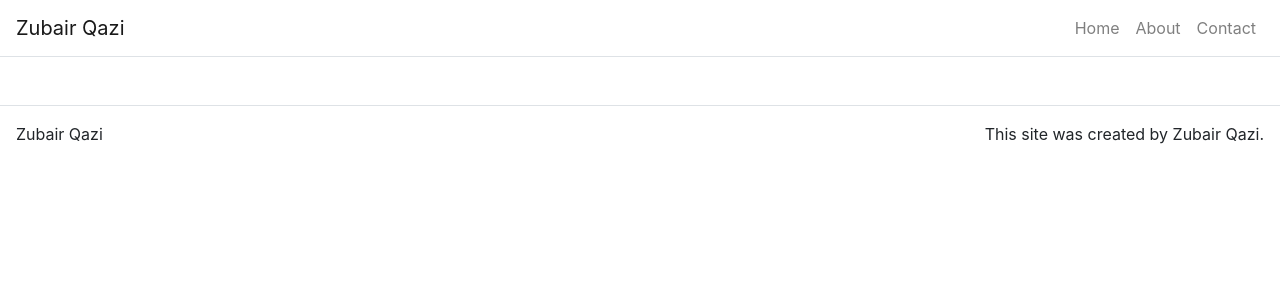
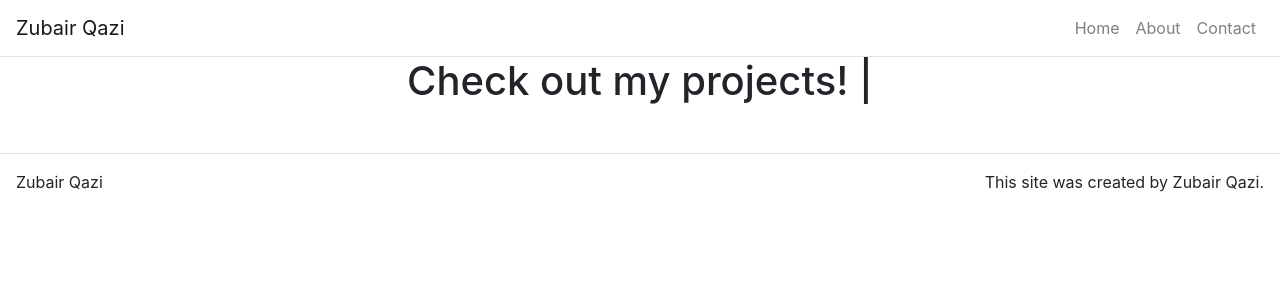
Before and after one commit to ZubairQazi/ZubairQazi.github.io, a React (Create React App) app: page / in a window 1280 px wide. Shown: the top 300 px of the page. Built offline with nearby package versions, Linux system fonts and the light colour scheme.

Commit message:
Add Home, About, Contact pages

```diff
--- a/src/App.js
+++ b/src/App.js
@@ -1,7 +1,7 @@
 import React from 'react';
 import './App.css';
 
-import HeaderNav from './components/HeaderNav';
+import Header from './components/Header';
 import Footer from './components/Footer';
 
 class App extends React.Component {
@@ -9,7 +9,7 @@ class App extends React.Component {
   render() {
     return (
       <div className='App'>
-        <HeaderNav/>
+        <Header/>
         <Footer/>
       </div>
     );
--- /dev/null
+++ b/src/components/About.js
@@ -0,0 +1,14 @@
+import React from 'react';
+
+class About extends React.Component {
+
+  render() {
+    return (
+      <h1>
+        About Me
+      </h1>
+    );
+  }
+}
+
+export default About;
--- /dev/null
+++ b/src/components/Contact.js
@@ -0,0 +1,14 @@
+import React from 'react';
+
+class Contact extends React.Component {
+
+  render() {
+    return (
+      <h1>
+        Contact Me
+      </h1>
+    );
+  }
+}
+
+export default Contact;
--- a/src/components/HeaderNav.js
+++ b/src/components/Header.js
@@ -1,10 +1,14 @@
 import React from 'react';
-import {BrowserRouter as Router, /*Route,*/ Link } from 'react-router-dom';
+import {BrowserRouter as Router, Route, Link } from 'react-router-dom';
 import Container from 'react-bootstrap/Container';
 import Navbar from 'react-bootstrap/Navbar';
 import Nav from 'react-bootstrap/Nav';
 
-class HeaderNav extends React.Component {
+import Home from './Home';
+import About from './About';
+import Contact from './Contact';
+
+class Header extends React.Component {
 
   constructor(props) {
     super(props);
@@ -44,10 +48,13 @@ class HeaderNav extends React.Component {
               </Nav>
             </Navbar.Collapse>
           </Navbar>
+          <Route path='/' exact render={() => <Home title={this.state.home.title}/>} />
+          <Route path='/about' render={() => <About title={this.state.about.title}/>} />
+          <Route path='/contact' render={() => <Contact title={this.state.contact.title}/>} />
         </Container>
       </Router>
     );
   }
 }
 
-export default HeaderNav;
+export default Header;
--- /dev/null
+++ b/src/components/Home.js
@@ -0,0 +1,20 @@
+import React from 'react';
+import Typist from 'react-typist';
+
+class Home extends React.Component {
+
+  render() {
+    return (
+      <h1>
+        <Typist>
+          <span> I'm Zubair! </span>
+          <Typist.Backspace count={12} delay={1000} />
+          <span> Check out my projects! </span>
+        </Typist>
+
+      </h1>
+    );
+  }
+}
+
+export default Home;
```
